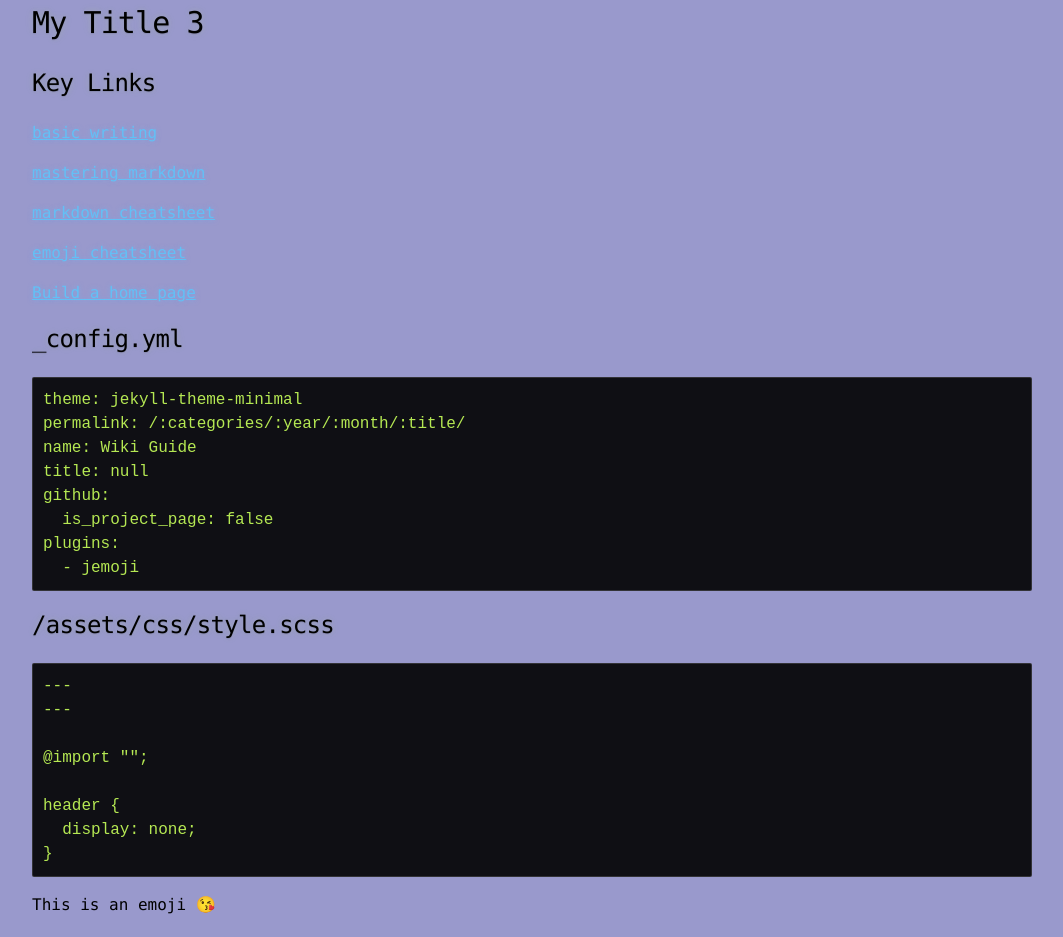
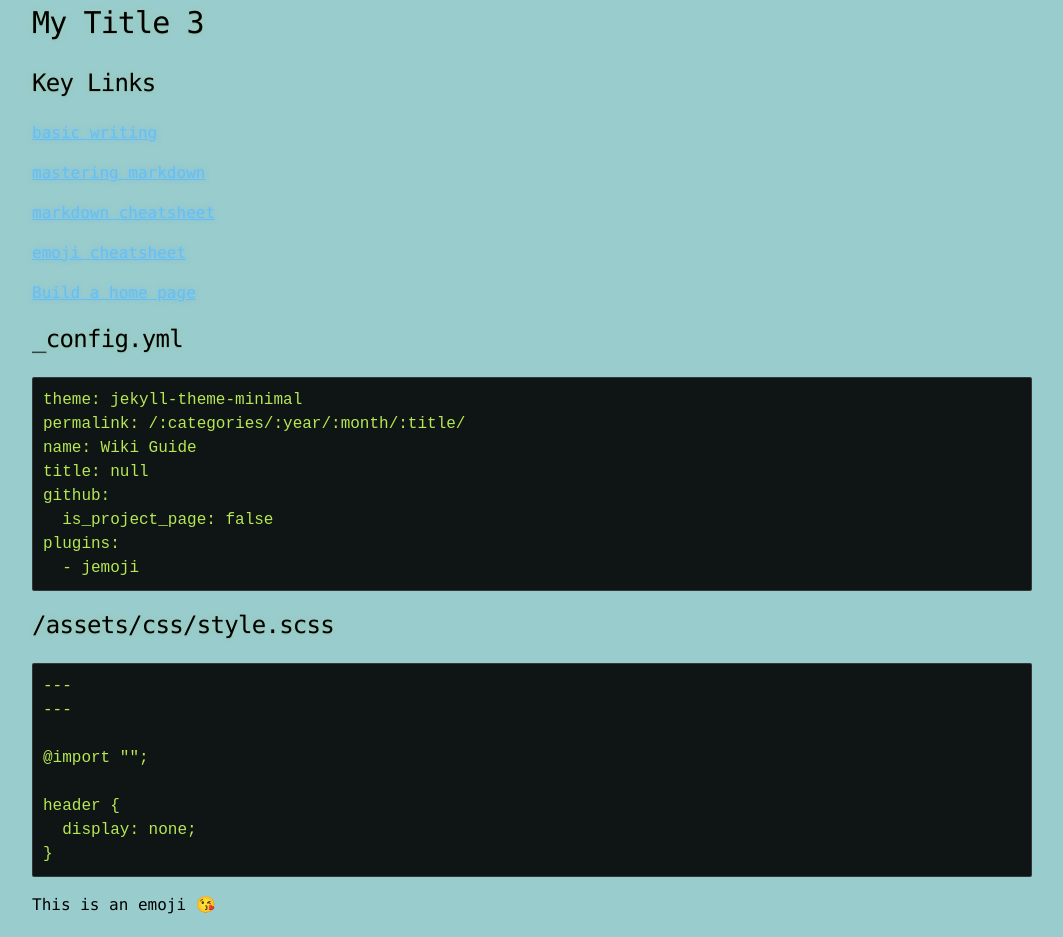
Before and after one commit to profphillips/wikibasics, a Jekyll site: the page built from index.md, in a window 1280 px wide. Shown: the whole page, without its empty margins (108-1171 px from the left). Built offline with Jekyll 4.4.1, drawn with Linux system fonts in a browser that asks for light colours; emoji names are drawn with the system emoji font; our own code applies the rules of GitHub Pages for plain Markdown files.

Commit message:
Update style.scss

```diff
--- a/assets/css/style.scss
+++ b/assets/css/style.scss
@@ -1,28 +1,20 @@
 ---
 ---
 
-// @import "rouge-base16-dark";
-// @import "default_colors";
-/*
-//$body-background: $cod-grey !default;
-//$body-background: #eee !default;
-//$body-foreground: $gallery !default;
-$header: $conifer !default;
-$blockquote-color: $silver-chalice !default;
-$blockquote-border: $dove-grey !default;
-*/
 $container-max-width: 1000px;
 
+/*
 @mixin media-max-width($max-width) {
   @media (max-width: $max-width) {
       @content;
   }
 }
+*/
 
 body {
   margin: 0;
   padding: 0;
-  background-color: #9999cc; //$body-background;
+  background-color: #99cccc; //$body-background;
   //background: $body-background url("../images/bkg.png") 0 0;
   //color: $body-foreground;
   font-size: 16px;
```
